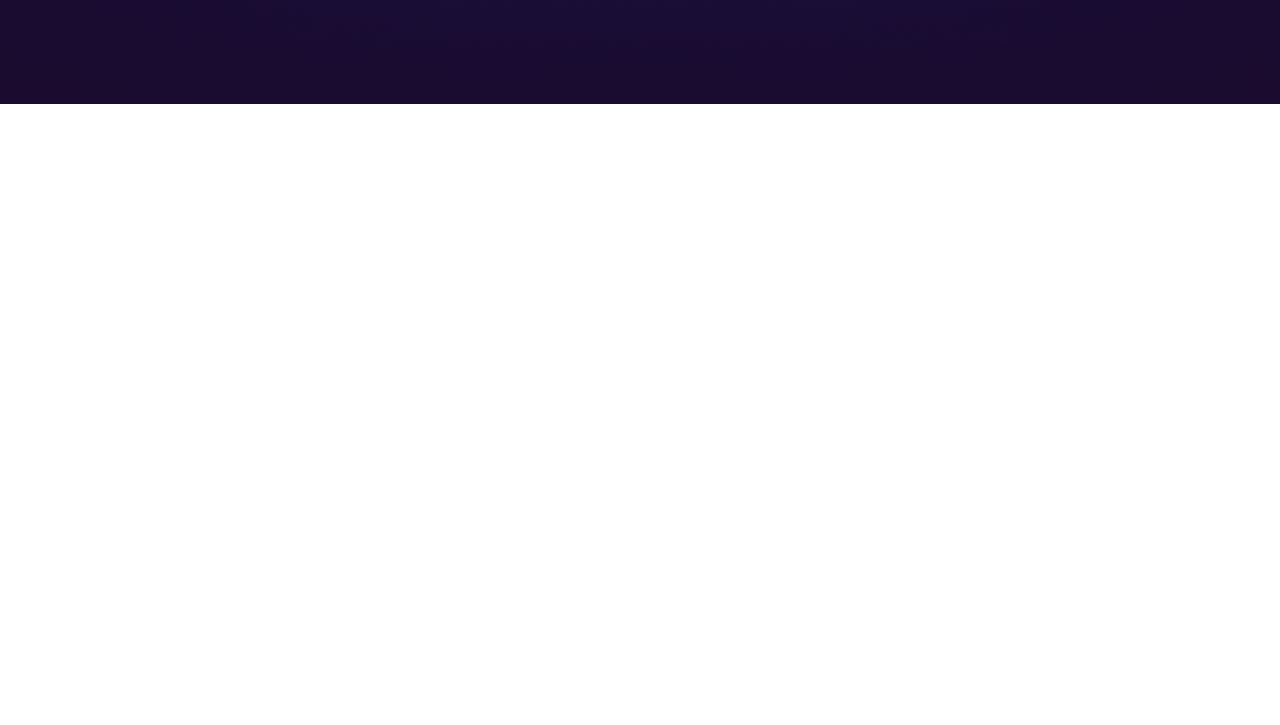
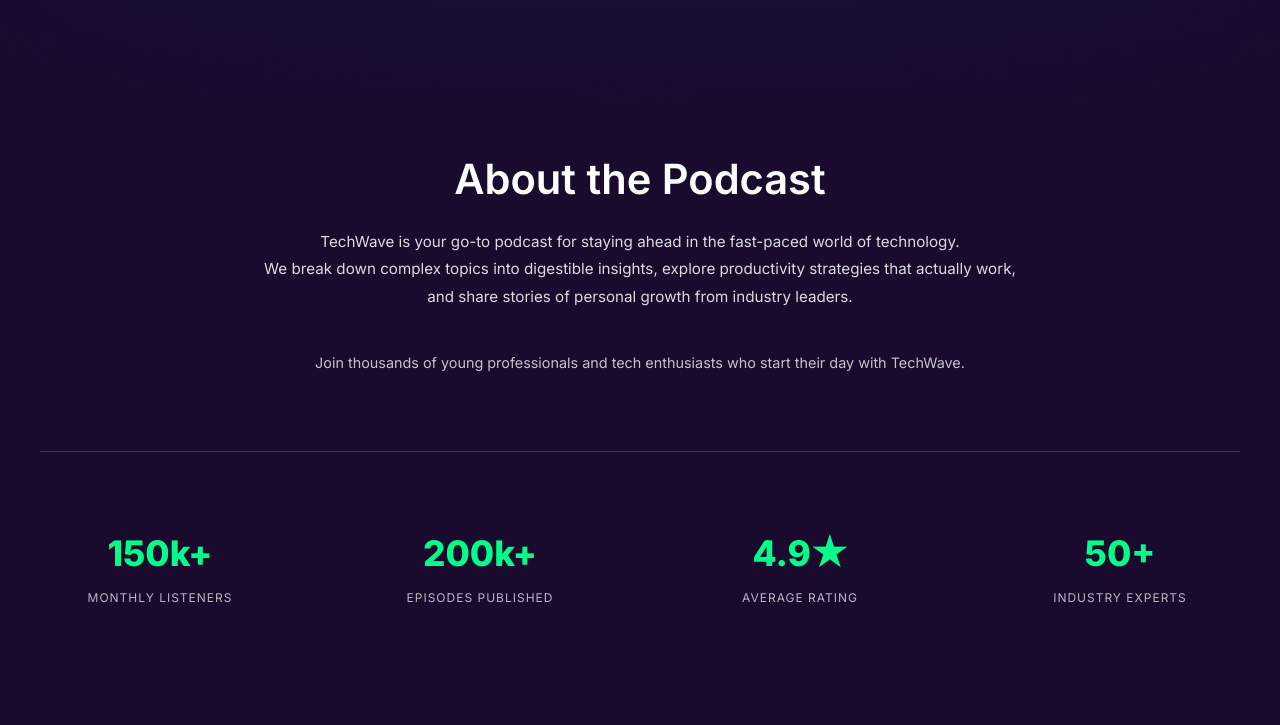
Before and after one commit to mali026/B13-A02, a plain HTML site: page index.html in a window 1280 px wide. Shown: the part 748-1473 px from the top of the page. Before the commit the page ends 852 px from the top, so only its background shows below. Drawn offline with Linux system fonts and the light colour scheme.

Commit message:
about section done

```diff
--- a/index.html
+++ b/index.html
@@ -36,7 +36,7 @@
             <span class="badge-new">NEW</span>
 
             <img
-              src="./B13-A02-TechWave/assets/hero-circle.png"
+              src="../B13-A02-TechWave/assets/hero-circle.png"
               class="hero-circle"
               alt="Podcast Circle">
 
@@ -62,6 +62,43 @@
 
     </header>
     <main>
+     <section class="about">
+        <div class="about-container">
+            <div class="about-content">
+              <h1>About the Podcast</h1>
+              <p class="para-one">TechWave is your go-to podcast for staying ahead in the fast-paced world of technology. <br> We break down complex topics into digestible insights, explore productivity strategies that actually work, <br> and share stories of personal growth from industry leaders. </p><br>
+              <p class="para-two">Join thousands of young professionals and tech enthusiasts who start their day with TechWave.</p>
+
+        </div>
+
+        <div class="about-line"></div>
+
+
+        <div class="about-item">
+            <div class="item">
+                <h1 class="grid-color">150k+</h1>
+                <p>MONTHLY LISTENERS</p>
+            </div>
+            <div class="item">
+                <h1 class="grid-color">200k+</h1>
+                <p>EPISODES PUBLISHED</p>
+            </div>
+            <div class="item">
+                <h1 class="grid-color">4.9★</h1>
+                <p>AVERAGE RATING</p>
+            </div>
+            <div class="item">
+                <h1 class="grid-color">50+</h1>
+                <p>INDUSTRY EXPERTS</p>
+            </div>
+        </div>
+        </div>
+     </section>
+
+
+
+
+
 
     </main>
     <footer>
--- a/styles/tw.css
+++ b/styles/tw.css
@@ -152,7 +152,7 @@ a{
     position: absolute;
     top: 8px;
     right: 12px;
-    background: #2dff9a;
+    background: #00FF88;
     color: #000;
     font-size: 1rem;
     font-weight: 700;
@@ -200,8 +200,8 @@ a{
 .btn-secondary{
     padding: 12px 26px;
     border-radius: 30px;
-    border: 1px solid #2dff9a;
-    color: #2dff9a;
+    border: 1px solid #00FF88;
+    color: #00FF88;
     display: flex;
     align-items: center;
     gap: 8px;
@@ -229,6 +229,73 @@ a{
 @keyframes glowRotate{
     from{ transform: rotate(0deg); }
     to{ transform: rotate(360deg); }
+}
+
+/* about section */
+.about{
+    width: 100%;
+    background-color: rgba(26, 11, 46, 1);
+
+}
+.about-container{
+    max-width: 1200px;
+    margin: 0 auto;
+    padding: 50px 24px 120px;
+
+
+    display: flex;
+    flex-direction: column;
+    justify-content: center;
+    align-items: center;
+
+}
+.about-content{
+     max-width: 780px;
+     text-align: center;
+}
+
+.about-content h1{
+    font-size: 2.6rem;
+    font-weight: 600;
+    margin-bottom: 24px;
+}
+.para-one{
+    font-size: 0.95rem;
+    line-height: 1.8;
+    opacity: 0.85;
+    margin-bottom: 24px;
+}
+.para-two{
+    font-size: 0.9rem;
+    opacity: 0.75;
+}
+
+.about-line {
+  width: 100%;
+  height: 1px;
+  margin: 80px 0;
+  background: rgba(255, 255, 255, 0.15);
+}
+
+.about-item{
+    width: 100%;
+    display: grid;
+    grid-template-columns: repeat(4, 1fr);
+    gap: 80px;
+    text-align: center;
+}
+
+.item h1{
+    font-size: 2.2rem;
+    font-weight: 800;
+    color: #00FF88;
+    text-align: center;
+    margin-bottom: 16px;
+}
+.item p{
+    font-size: 0.75rem;
+    letter-spacing: 1px;
+    opacity: 0.7;
 }
 
 
@@ -284,6 +351,13 @@ a{
 }
 /* end of banner */
 
+/* about section */
+
+.about-item{
+
+    grid-template-columns: repeat(2, 1fr);
+}
+
 
 }
     @media screen and (min-width: 576px) and (max-width: 992px){
```
